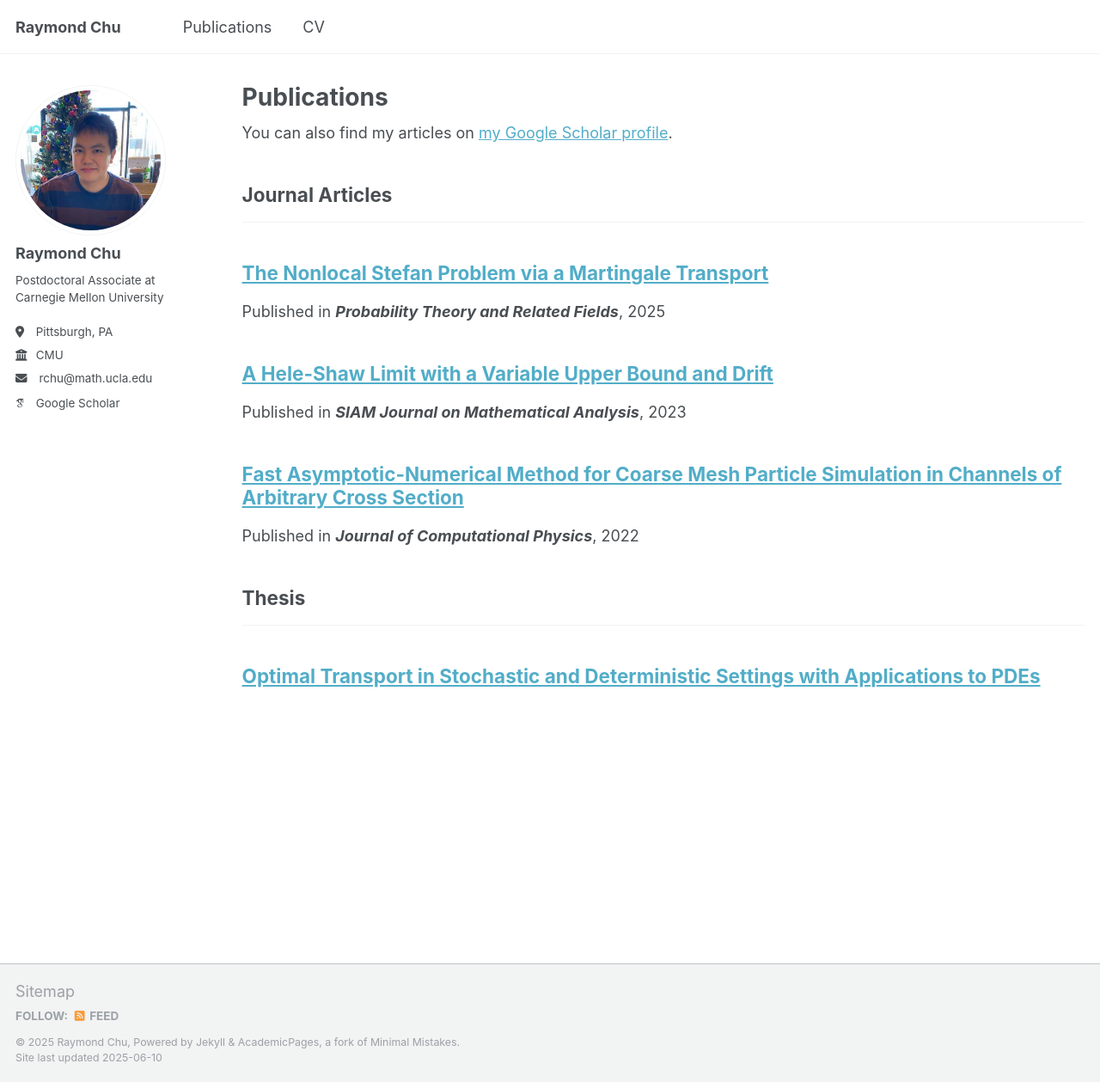
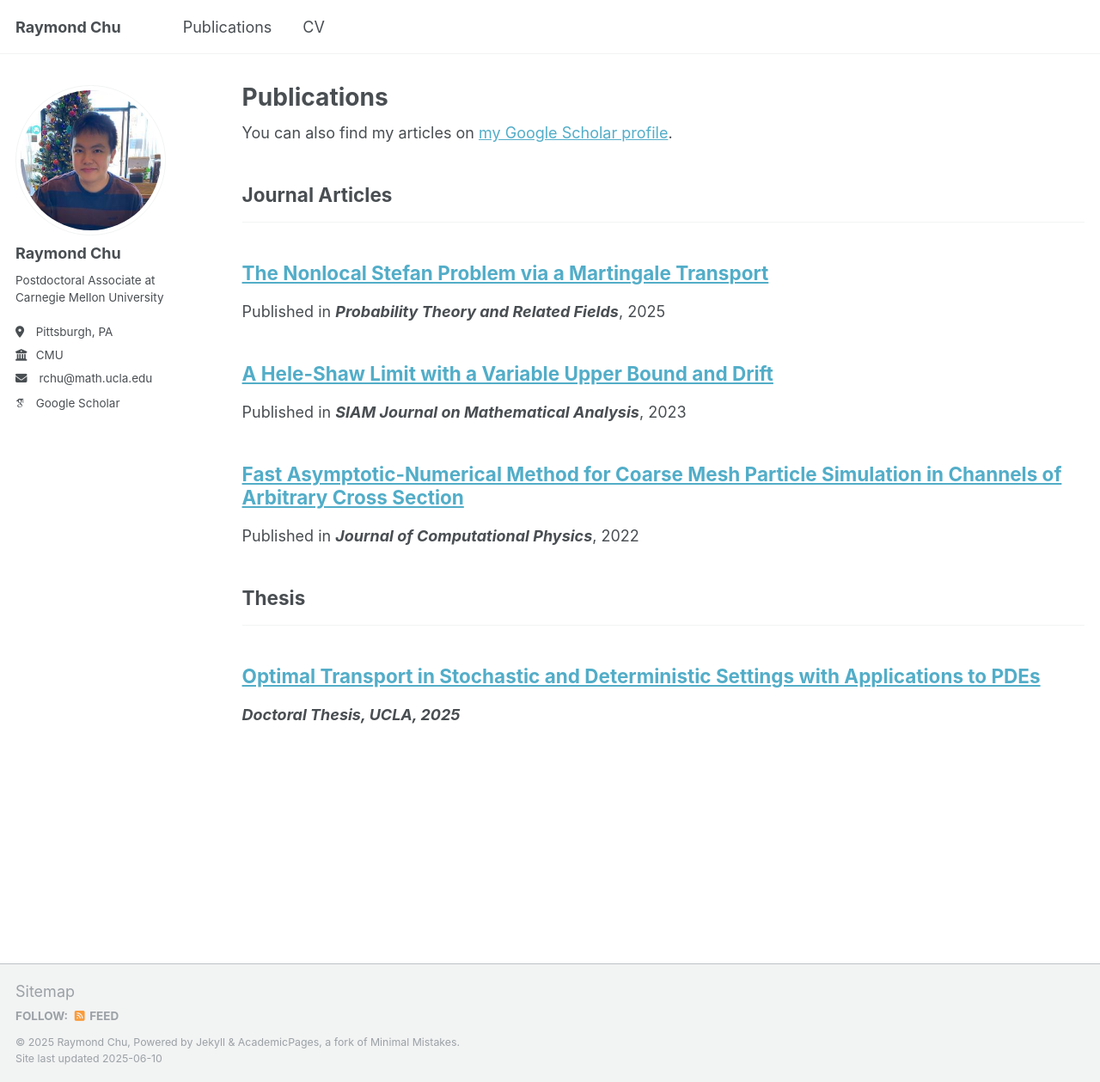
Before and after one commit to rchumath/rchumath.github.io, a Jekyll site: the page built from _pages/publications.html, in a window 1280 px wide and 1259 px high. Shown: the whole window at 86% size. Built offline with Jekyll 4.4.1, drawn with Linux system fonts in a browser that asks for light colours; some web fonts are replaced.

Commit message:
Update publication formatting for thesis

```diff
--- a/_includes/archive-single.html
+++ b/_includes/archive-single.html
@@ -36,9 +36,11 @@
         {% endif %}
 
         {% if post.collection == 'publications' %}
-        {% unless post.category == "thesis" %}
+        {% if post.category == "thesis" %}
+        <p><strong><i>Doctoral Thesis, UCLA, 2025</i></strong></p>
+        {% else %}
         <p>Published in <strong><i>{{ post.venue }}</i></strong>, {{ post.date | default: "1900-01-01" | date: "%Y" }}</p>
-        {% endunless %}
+        {% endif %}
         {% elsif post.collection == 'teaching' %}
         <p>{{ post.type }}, <strong><i>{{ post.venue }}</i></strong>, {{ post.date | default: "1900-01-01" | date: "%Y" }}</p>
         {% elsif post.date %}
```
